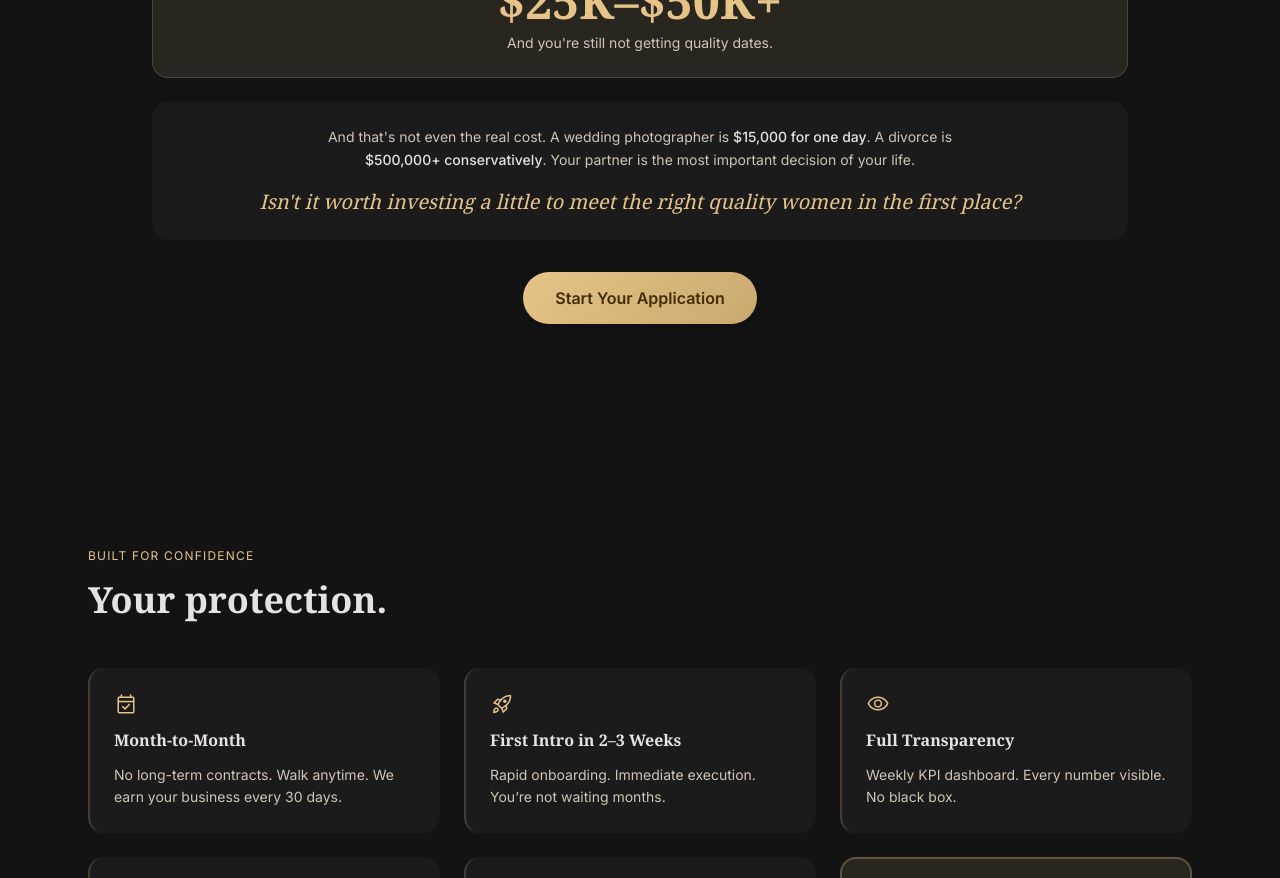
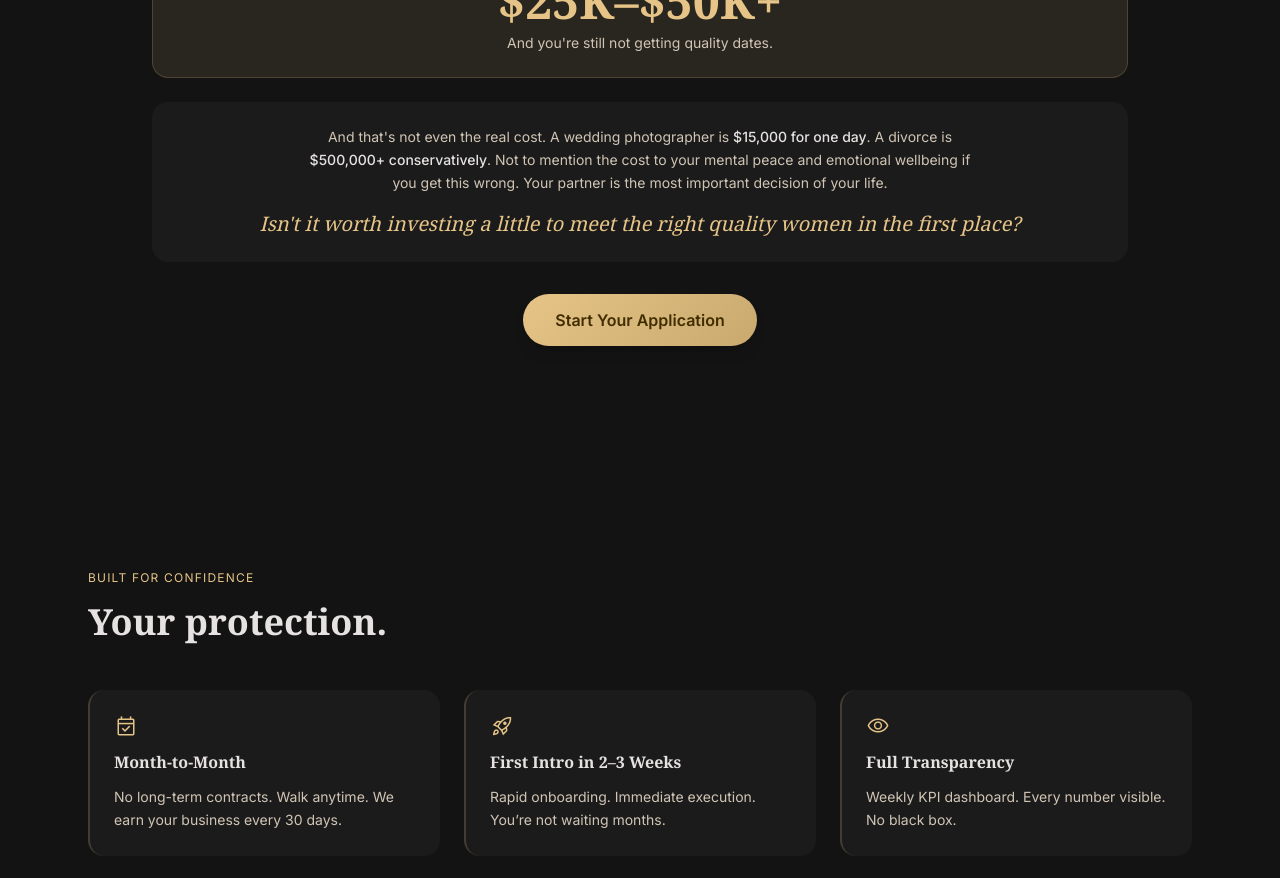
Before and after one commit to ryanangel6987-pixel/Matchmaking, a Next.js app: page / in a window 1280 px wide. Shown: the part 7880-8758 px from the top of the page. Built offline with nearby package versions, Linux system fonts and the light colour scheme; no server answers.

Commit message:
fix: add mental peace and emotional wellbeing cost to perspective section

```diff
--- a/components/landing/landing-page.tsx
+++ b/components/landing/landing-page.tsx
@@ -319,7 +319,7 @@ export function LandingPage() {
 
           <div className="bg-surface-container-low rounded-2xl p-6 mt-6 text-center space-y-4">
             <p className="text-on-surface-variant text-sm leading-relaxed max-w-2xl mx-auto">
-              And that&apos;s not even the real cost. A wedding photographer is <span className="text-on-surface font-medium">$15,000 for one day</span>. A divorce is <span className="text-on-surface font-medium">$500,000+ conservatively</span>. Your partner is the most important decision of your life.
+              And that&apos;s not even the real cost. A wedding photographer is <span className="text-on-surface font-medium">$15,000 for one day</span>. A divorce is <span className="text-on-surface font-medium">$500,000+ conservatively</span>. Not to mention the cost to your mental peace and emotional wellbeing if you get this wrong. Your partner is the most important decision of your life.
             </p>
             <p className="font-heading text-lg md:text-xl text-gold italic">
               Isn&apos;t it worth investing a little to meet the right quality women in the first place?
```
